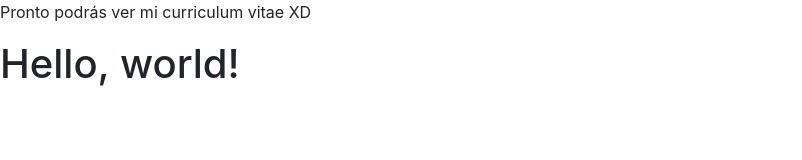
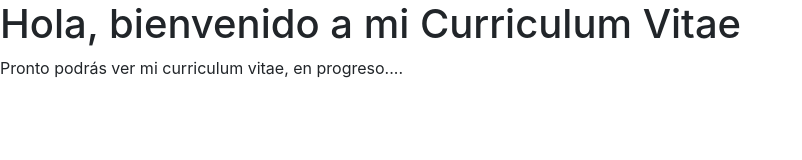
Before and after one commit to johnny3young/Hoja-de-Vida, a plain HTML site: page docs/index.html in a window 1280 px wide. Shown: the whole page, without its empty margins (0-802 px from the left). Drawn offline with nearby package versions, Linux system fonts and the light colour scheme.

Commit message:
Agregando un mensaje de bienvenida a la zona del CV

```diff
--- a/docs/index.html
+++ b/docs/index.html
@@ -8,11 +8,12 @@
     <!-- Bootstrap CSS -->
     <link rel="stylesheet" href="https://stackpath.bootstrapcdn.com/bootstrap/4.3.1/css/bootstrap.min.css" integrity="sha384-ggOyR0iXCbMQv3Xipma34MD+dH/1fQ784/j6cY/iJTQUOhcWr7x9JvoRxT2MZw1T" crossorigin="anonymous">
 
-    <title>Hola, bienvenido a mi curricul vitae</title>
-    <p>Pronto podrás ver mi curriculum vitae XD</p>
+    <title>Curriculum Vitae</title>
   </head>
   <body>
-    <h1>Hello, world!</h1>
+    <h1>Hola, bienvenido a mi Curriculum Vitae</h1>
+	<p>Pronto podrás ver mi curriculum vitae, en progreso....</p>
+
 
     <!-- Optional JavaScript -->
     <!-- jQuery first, then Popper.js, then Bootstrap JS -->
```
